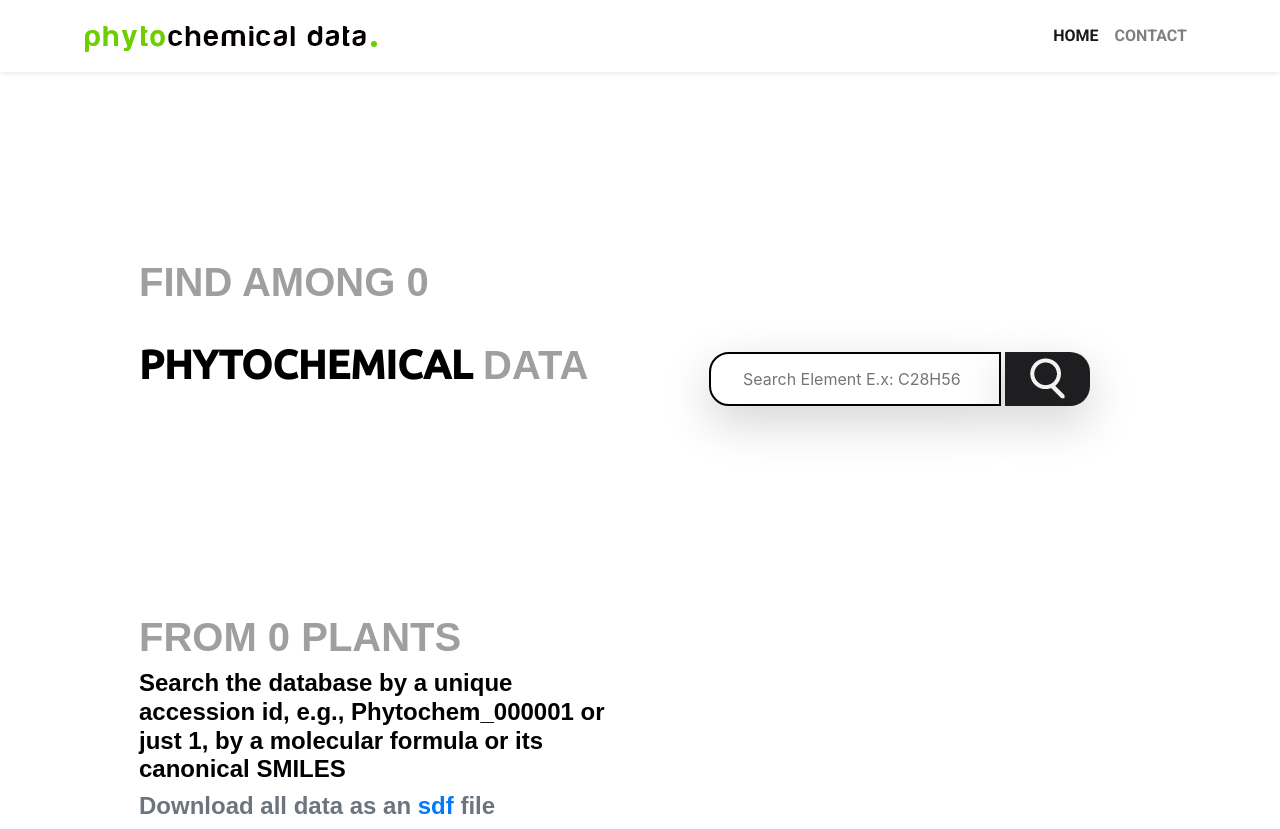
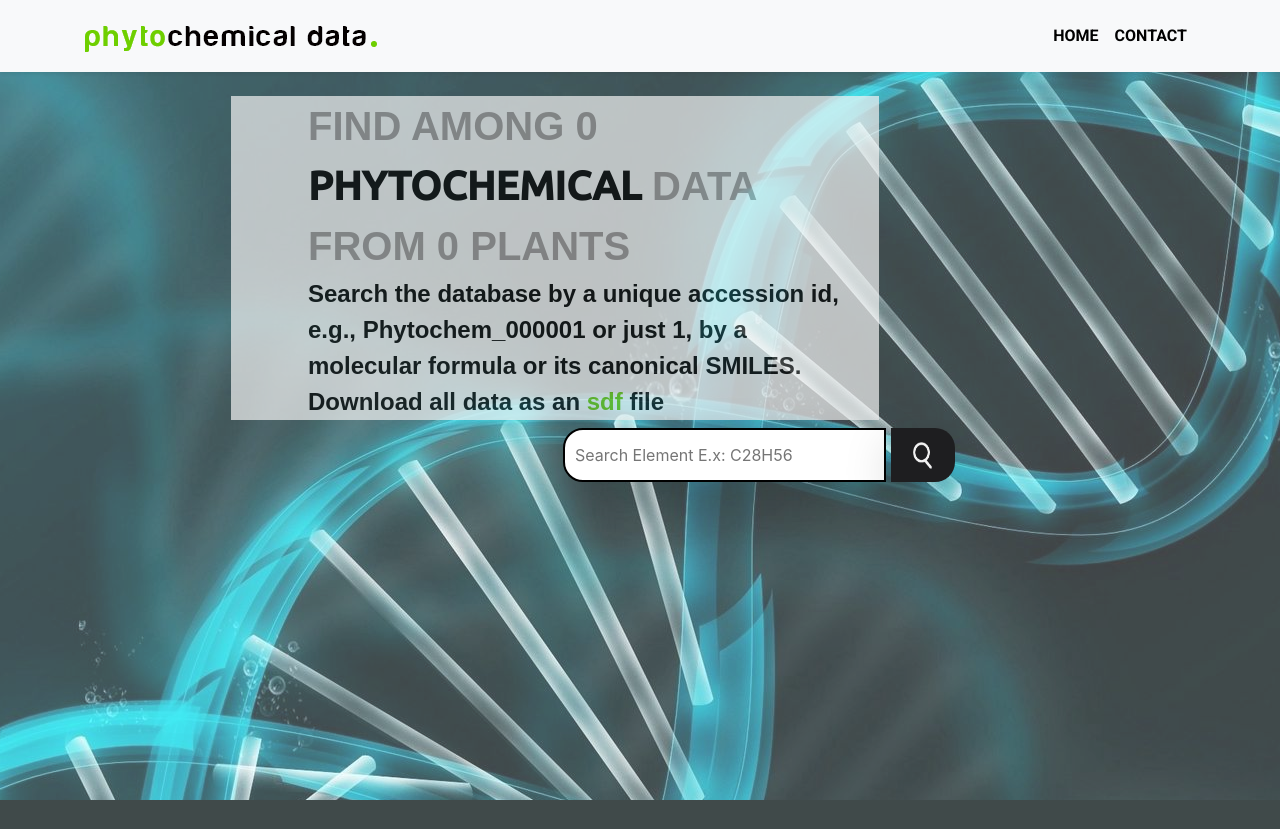
Before and after one commit to ahadsheikh/PhytoChem, a Django app: page / in a window 1280 px wide. After the commit the page ends 800 px from the top, so only its background shows below. Run offline with Django 3.2, Linux system fonts and the light colour scheme; data that the repository does not hold is empty; some libraries are stand-ins or nearby versions.

Commit message:
Changed garbled CSS file

```diff
--- a/main/static/main/CSS/style.css
+++ b/main/static/main/CSS/style.css
@@ -1,87 +1,73 @@
-.nav-link{
-   font-family: Roboto,cursive;
+.nav-link {
+    font-family: Roboto, cursive;
     font-weight: 500;
     text-transform: uppercase;
     padding: 1rem;
     color: black;
 }
 
-active a{
+/* the sdf link text on homepage */
+.sdf {
     background-color: #65BF02;
     -webkit-background-clip: text;
     -webkit-text-fill-color: transparent;
     background-clip: text;
+    text-shadow: #1E1E20;
 }
-a:hover{
+
+a:hover {
     background-color: #65BF02;
     -webkit-background-clip: text;
     -webkit-text-fill-color: transparent;
     background-clip: text;
 }
 
-.site-main .site-banner .site-title h4 {
+/* home page texts */
+.details {
     padding-left: 10%;
     font-size: 1.5rem;
     font-weight: bold;
     color: black;
     font-family: Arial, Helvetica, sans-serif;
+    text-shadow: #1E1E20;
 }
 
-.site-main .site-banner .site-title h3 {
-    padding-top: 30%;
+.intro {
     padding-left: 10%;
     font-size: 2.5rem;
     font-weight: bold;
-    color: #9F9F9F;
+    color: #9c9797;
     font-family: Arial, Helvetica, sans-serif;
+    text-shadow: #1E1E20;
 }
-
-.site-main .site-banner .site-title h2 {
-    padding-top: 5%;
-    padding-bottom: 10%;
-    padding-left: 10%;
-    font-size: 2.5rem;
-    font-weight: bold;
-    color: #9F9F9F;
-    font-family: Arial, Helvetica, sans-serif;
-}
-
-.navbar, .site-main .site-banner .site-title span {
+/* the colored phytochem text in homepage */
+.phytochem {
     color: black;
     font-family: Ubuntu, sans-serif;
 }
 
-
-
-/*
-    result edit
-
-*/
-.input-group-append .submit {
-    cursor: pointer;
-    border:none;
-    background: url("../images/Search-icon.png") no-repeat center center, #1E1E20;
-    padding: 0 40px;
-    height: 38px;
-    background-size: 30% 50%;
-    border-radius: 0 20px 20px 0;
-
+/* texts in homepage */
+.site-title {
+    background-color: #f3f3f3;
+    opacity: 0.7;
 }
 
-/* From Here I write code for box*/
-
-.site-main .site-banner .row .site-search-btn {
-    padding-top: 12%;
+/* home page background */
+.site-main::after {
+    content: "";
+    background: url("../images/bg.jpg") no-repeat center center;
+    opacity: 0.75;
+    top: 0;
+    left: 0;
+    bottom: 0;
+    right: 0;
+    position: absolute;
+    z-index: -1;
 }
 
-.box-search {
-    padding-left: 10%;
-    padding-top: 22%;
-    transition: 0.5s;
-}
-
+/* search text */
 .search {
-    padding: 0 32px;
+    padding: 0 10px;
     font-size: 16px;
     width: 60%;
     max-width: 400px;
@@ -91,45 +77,14 @@ a:hover{
     outline: none;
 }
 
+/* search button */
 .submit {
     cursor: pointer;
-    border:none;
+    border: none;
+    padding: 0 30px;
     background: url("../images/Search-icon.png") no-repeat center center, #1E1E20;
-    padding: 0px 40px;
+    background-size: 30% 50%;
     height: 54px;
     border-radius: 0 20px 20px 0;
     outline: none;
 }
-
-.search:hover {
-    background-color: #F8F8F8;
-    border: none;
-}
-
-.submit:hover {
-    background-color: black;
-    cursor: pointer;
-}
-
-/*                                          Media Query                        */
-@media screen and (max-width: 700px) {
-
-   .site-main .site-banner .site-title h3{
-       padding-top: 40%;
-       padding-left: 10%;
-       font-size: 1.75rem;
-       font-weight: bold;
-       color: #9F9F9F;
-       font-family: Arial, Helvetica, sans-serif;
-   }
-
-   .site-main .site-banner .site-title h2{
-           padding-top: 5%;
-           padding-bottom: 10%;
-           padding-left: 10%;
-           font-size: 1.75rem;
-           font-weight: bold;
-           color: #9F9F9F;
-           font-family: Arial, Helvetica, sans-serif;
-       }
-}
--- a/main/templates/main/base.html
+++ b/main/templates/main/base.html
@@ -24,10 +24,11 @@
 
 </head>
 <body>
-<nav class="navbar navbar-expand-lg navbar-light shadow-sm">
+<nav class="navbar navbar-expand-lg bg-light shadow-sm">
     <div class="container">
-        <a class="navbar-brand" href="/"><img class="logo-image" src="{% static '/main/images/logoblack.png' %}"
-                                              alt="Logo"></a>
+        <a class="navbar-brand" href="/">
+            <img class="logo-image" src="{% static '/main/images/logoblack.png' %}" alt="Logo">
+        </a>
         <button class="navbar-toggler" type="button" data-toggle="collapse" data-target="#navbarSupportedContent"
                 aria-controls="navbarSupportedContent" aria-expanded="false" aria-label="Toggle navigation">
             <span class="navbar-toggler-icon"></span>
@@ -36,7 +37,7 @@
         <div class="collapse navbar-collapse" id="navbarSupportedContent">
             <ul class="navbar-nav ml-auto">
                 <li class="nav-item active">
-                    <a class="nav-link" href="/">Home<span class="sr-only">(current)</span></a>
+                    <a class="nav-link" href="/">Home</a>
                 </li>
                 <li class="nav-item">
                     <a class="nav-link" href="{% url 'contact' %}">Contact</a>
--- a/main/templates/main/contact.html
+++ b/main/templates/main/contact.html
@@ -14,7 +14,7 @@
             margin: 10px;
         }
     </style>
-    <div class="container-md">
+    <div class="container">
         <h2 align="center">Contact Information</h2>
         <div class="row justify-content-center">
             <div class="card">
--- a/main/templates/main/index.html
+++ b/main/templates/main/index.html
@@ -4,31 +4,26 @@
 {% block title %}Home | Phytochem Database{% endblock %}
 {% block body %}
     <main class="site-main">
-        <section class="site-banner">
-            <div class="container">
-                <div class="row">
-                    <div class="col-lg-6 col-md-12 site-title">
-                        <h3 class="title-text text-uppercase">Find among {{ n_compounds }}</h3>
-                        <h2 class="Phytochemical text-uppercase"><span class="phytochemical-span">PhytoChemical</span>
-                            data</h2>
-                        <h3 class="title-text text-uppercase">From {{ n_plants }} plants</h3>
-                        <h4 class="">Search the database by a unique accession id, e.g., Phytochem_000001 or just 1,
-                            by a molecular formula or its canonical SMILES</h4>
-                        <h4 class="text-muted">Download all data as an <a href="{% url "all-file-download" %}">sdf</a> file</h4>
+        <div class="container row justify-content-center align-items-center">
+            <div class="site-title col-md-7 justify-content-center align-items-center">
+                <div class="intro text-uppercase">Find among {{ n_compounds }}</div>
+                <div class="intro text-uppercase"><span class="phytochem">Phytochemical</span>
+                    data
                 </div>
-                    <div class="col-lg-6 col-md-12 site-search-btn">
-                        <div class="box-search">
+                <div class="intro text-uppercase">From {{ n_plants }} plants</div>
+                <div class="details">Search the database by a unique accession id, e.g., Phytochem_000001 or
+                    just 1,
+                    by a molecular formula or its canonical SMILES.<br>Download all data as an <a
+                            href="{% url "all-file-download" %}" class="sdf">sdf</a> file
+                </div>
+            </div>
+            <div class="col-lg-6 col-md-4 ml-auto p-2">
                 <form action="{% url 'results' %}" method="get">
-                                <div class="wrapper">
                     <input class="search shadow-lg" name="search" value="{{ request.GET.search }}"
                            type="text" id="search" placeholder="Search Element E.x: C28H56"/>
                     <input class="submit shadow-lg" type="submit" value=" "/>
-                                </div>
                 </form>
             </div>
         </div>
-                </div>
-            </div>
-        </section>
     </main>
 {% endblock %}
--- a/main/templates/main/results.html
+++ b/main/templates/main/results.html
@@ -8,7 +8,7 @@
             <div class="col-sm">
                 <form action="{% url 'results' %}" method="get">
                     <div class="input-group">
-                        <input type="text" class="form-control" placeholder="Search" aria-label="Search"
+                        <input type="text" class="search" placeholder="Search" aria-label="Search"
                                value="{{ request.GET.search }}" name="search">
                         <div class="input-group-append">
                             <input class="submit shadow-lg" type="submit" value=" "/>
```
Also changed, not shown: main/static/main/images/bg.jpg. Lines whose indentation alone changed are shown as unchanged.
